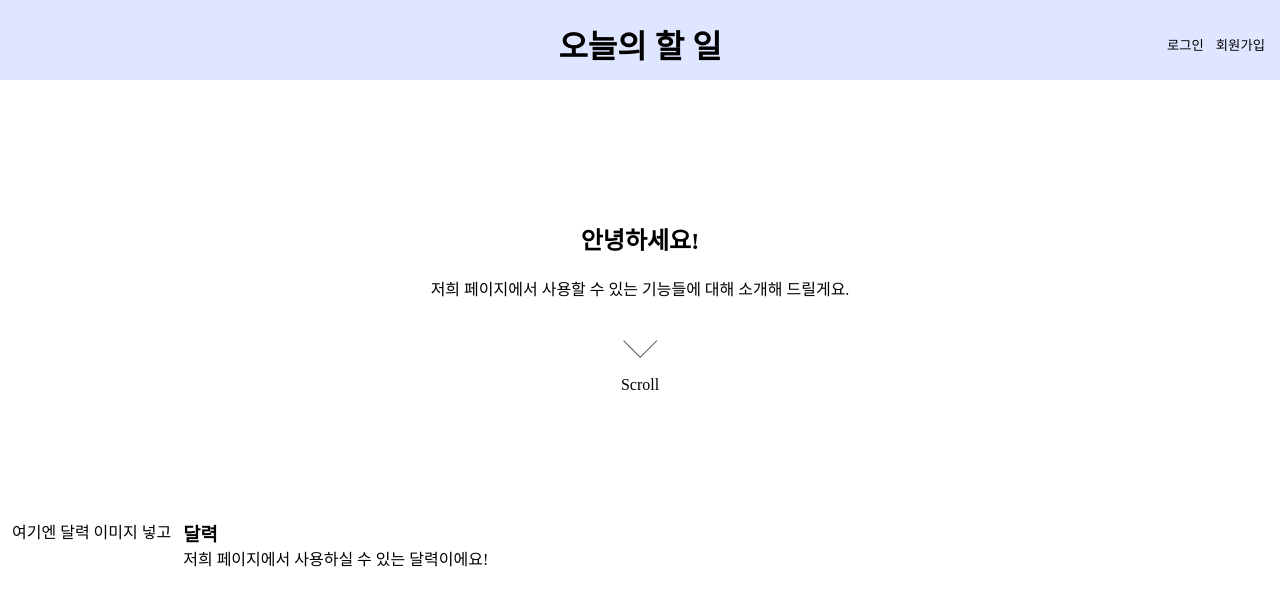
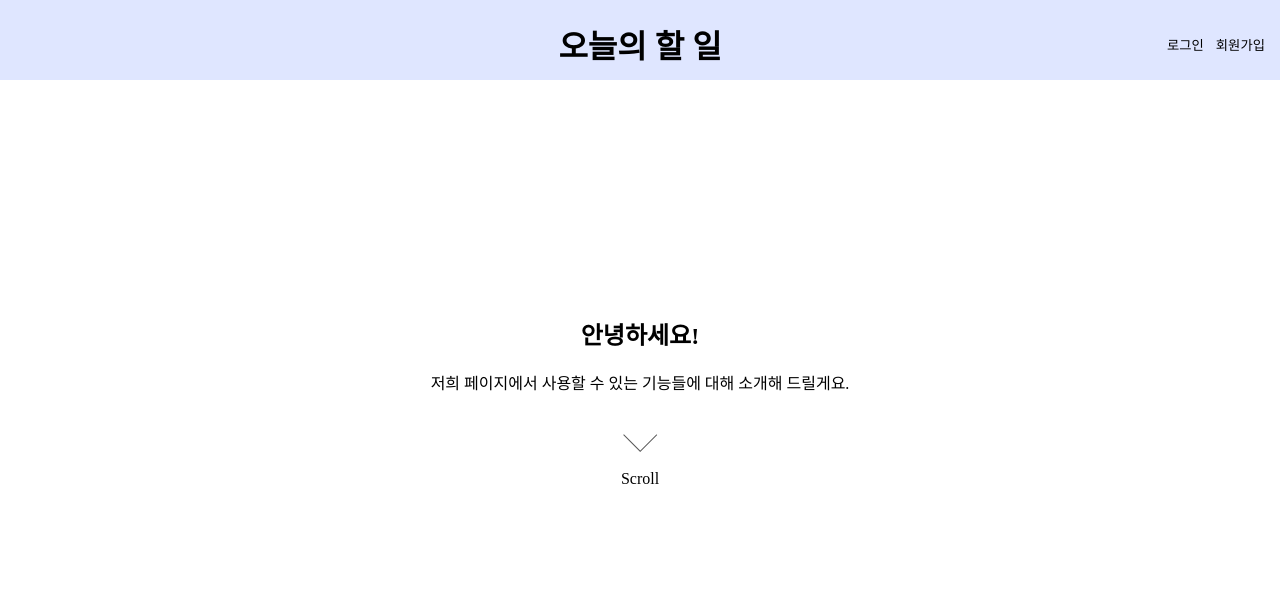
Before and after one commit to taehankim-dev/DiaryWebService, a React (Vite) app: page / in a window 1280 px wide. Shown: the top 606 px of the page. Built offline with nearby package versions, Linux system fonts and the light colour scheme; no server answers; a web font is replaced by a local one.

Commit message:
스크롤 이벤트 구현 그에 따른 스타일 변화

```diff
--- /dev/null
+++ b/src/hooks/useScroll.tsx
@@ -0,0 +1,27 @@
+import { useState, useEffect } from 'react';
+
+export const useScroll = () => {
+  const [scrollY, setScrollY] = useState<number>(0);
+
+  const handleScroll = (e : WheelEvent) => {
+    const deltaY = e.deltaY;
+    if(deltaY > 0){ // 스크롤을 아래로 했을 경우.
+      if(scrollY >= 100) return; // 현재는 페이지가 2개뿐이기 때문.
+
+      setScrollY((prev) => prev + deltaY);
+    } else if(deltaY < 0) { // 스크롤을 위로 했을 경우.
+      setScrollY((prev) => prev + deltaY);
+    }
+  };
+
+  useEffect(() => {
+    window.addEventListener("wheel", handleScroll);
+    return () => {
+      window.removeEventListener("wheel", handleScroll);
+    };
+  });
+
+  return {
+    scrollY
+  };
+}
--- a/src/pages/nonMembers/Home.tsx
+++ b/src/pages/nonMembers/Home.tsx
@@ -1,11 +1,15 @@
 import React from 'react';
-import { HomeTitle } from './HomeTitle';
-import { PageContainer, TextWithLeftImageSection } from '@styles/PageLayout';
+import HomeTitle from './HomeTitle';
+import { useScroll } from '@hooks/useScroll';
 
+import { TextWithLeftImageSection, ScrollPageWrap, ScrollPageContainer } from '@styles/PageLayout';
 
-const nonMemberHome : React.FC = () => {
-  return(
-    <PageContainer>
+const NonMemberHome : React.FC = () => {
+  const { scrollY } = useScroll();
+
+  return (
+    <ScrollPageContainer>
+      <ScrollPageWrap $animate={scrollY}>
         <HomeTitle />
         <TextWithLeftImageSection>
           <div>
@@ -16,8 +20,12 @@ const nonMemberHome : React.FC = () => {
             <div>저희 페이지에서 사용하실 수 있는 달력이에요!</div>
           </div>
         </TextWithLeftImageSection>
-    </PageContainer>
+      </ScrollPageWrap>
+        {/*
+         */}
+
+    </ScrollPageContainer>
   )
 }
 
-export default nonMemberHome;
+export default NonMemberHome;
--- a/src/pages/nonMembers/HomeTitle.tsx
+++ b/src/pages/nonMembers/HomeTitle.tsx
@@ -1,6 +1,6 @@
 import { ScrollInduce, TitleSection } from "@styles/PageLayout"
 
-export const HomeTitle : React.FC = () => {
+const HomeTitle : React.FC = () => {
   return (
     <TitleSection>
       <div>
@@ -14,3 +14,5 @@ export const HomeTitle : React.FC = () => {
     </TitleSection>
   )
 }
+
+export default HomeTitle;
--- a/src/styles/HeaderStyle.ts
+++ b/src/styles/HeaderStyle.ts
@@ -2,7 +2,9 @@ import styled from '@emotion/styled';
 
 //Header
 export const HeaderContainer = styled.header`
+  position: fixed;
   display : grid;
+  width: 100%;
   height: 80px;
   grid-template-columns : 1fr 3fr 1fr;
   background-color:#dfe6ff;
--- a/src/styles/PageLayout.ts
+++ b/src/styles/PageLayout.ts
@@ -11,26 +11,45 @@ export const PageContainerWithMenu = styled.section`
 
 export const PageContainer = styled.article`
   display:grid;
-  height:calc(100vh - 80px);
+  height: 100vh;
   padding:12px;
   box-sizing:border-box;
   font-family: 'omyu';
   overflow: hidden;
+  >div{
+    height:100%;
+    display:flex;
+    justify-content: center;
+    align-items: center;
+  }
+`
+
+export const ScrollPageContainer = styled.article`
+  height: 100vh;
+  font-family: 'omyu';
+  overflow: hidden;
+`
+
+export const ScrollPageWrap = styled.div<{ $animate: number; }>`
+  position: relative;
+  height:200%;
+  top: ${props => props.$animate > 0 ? props.$animate * (-1) : 0}%;
+  transition: all 1.5s;
   >section{
-    // height:inherit;
     display: flex;
+    height: 50%;
+    align-items: center;
+    justify-content: center;
   }
-
 `
 
 export const TitleSection = styled.section`
-  margin: auto;
+
   text-align: center;
 `
 
 export const TextWithLeftImageSection = styled.section`
   >div{
-    float:left;
     &:last-child{
       padding-left:12px;
     }
```
Lines whose indentation alone changed are shown as unchanged.
